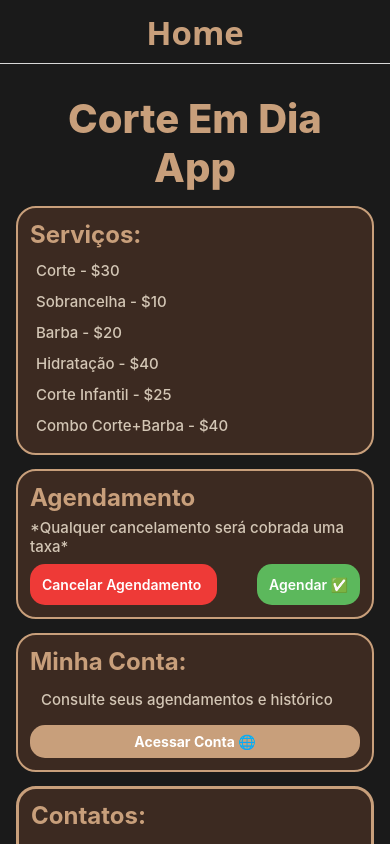
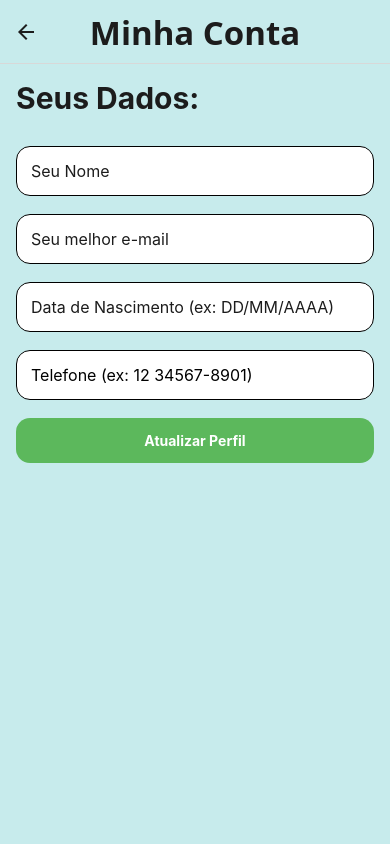
Before and after one commit to Crively/corte-em-dia-app, a React Native app: screen /MinhaConta in a window 390 px wide. Built offline with nearby package versions, Linux system fonts and the light colour scheme.

Commit message:
Feat: tela de conta e estilizacao

```diff
--- a/src/AppContainer.js
+++ b/src/AppContainer.js
@@ -26,6 +26,6 @@ const styles = StyleSheet.create({
 container: {
 padding: 16,
 flex: 1,
-backgroundColor: '#000000ff',
+backgroundColor: '#c7ebecff',
 },
 });
--- a/src/components/Header/Header.js
+++ b/src/components/Header/Header.js
@@ -13,5 +13,5 @@ return (
 
 const styles = StyleSheet.create({
 header: { marginVertical: 3, padding: 11 },
-title: { fontSize: 40, fontWeight: '800', color: '#C89F7B', textAlign: 'center' },
+title: { fontSize: 40, fontWeight: '800', color: '#1C1C1C', textAlign: 'center' },
 });
--- a/src/components/agenda/agenda.js
+++ b/src/components/agenda/agenda.js
@@ -29,9 +29,9 @@ return (
 
 
 const styles = StyleSheet.create({
-card:{ backgroundColor:'#3C2A21', padding:12, borderRadius:20, marginBottom:14,borderColor:'#C89F7B', borderWidth:2 },
-heading:{ fontWeight:'700', marginBottom:6, fontSize:24, color: '#C89F7B' },
-small:{ fontSize:15, marginBottom:8, fontWeight:'500', color: '#D3C6B5' },
+card:{ backgroundColor:'#ffffffff', padding:12, borderRadius:20, marginBottom:14,borderColor:'#1C1C1C', borderWidth:2 },
+heading:{ fontWeight:'700', marginBottom:6, fontSize:24, color: '#1C1C1C' },
+small:{ fontSize:15, marginBottom:8, fontWeight:'500', color: '#1C1C1C' },
 buttonsRow:{ flexDirection:'row', justifyContent:'space-between' },
 btn:{ paddingVertical:12, paddingHorizontal:12, borderRadius:15 },
 cancel:{ backgroundColor:'#ee3a37ff' },
--- a/src/components/conta/conta.js
+++ b/src/components/conta/conta.js
@@ -1,22 +1,24 @@
 import React from 'react';
 import { View, Text, StyleSheet, TouchableOpacity } from 'react-native';
+import { useNavigation } from '@react-navigation/native';
 
 
 export default function AccountCard(){
+const nnavigation = useNavigation();
 return (
 <View style={styles.card}>
 <Text style={styles.heading}>Minha Conta:</Text>
 <Text style={styles.item}>Consulte seus agendamentos e histórico</Text>
-<TouchableOpacity style={styles.button}><Text style={styles.buttonText}>Acessar Conta 🌐</Text></TouchableOpacity>
+<TouchableOpacity style={styles.button} onPress={() => nnavigation.navigate('MinhaConta')}><Text style={styles.buttonText}>Acessar Conta 🌐</Text></TouchableOpacity>
 </View>
 );
 }
 
 
 const styles = StyleSheet.create({
-card:{ backgroundColor:'#3C2A21', padding:12, borderRadius:20, marginBottom:14, borderColor:'#C89F7B', borderWidth:2 },
-heading:{ fontWeight:'700', marginBottom:6, fontSize:24, color: '#C89F7B' },
-item:{ marginVertical:7, marginHorizontal:10, padding:1, fontSize:15, fontWeight:'500', color: '#D3C6B5' },
-button:{ marginTop:8, backgroundColor:'#C89F7B', padding:8, borderRadius:15 },
+card:{ backgroundColor:'#ffffffff', padding:12, borderRadius:20, marginBottom:14, borderColor:'#1C1C1C', borderWidth:2 },
+heading:{ fontWeight:'700', marginBottom:6, fontSize:24, color: '#1C1C1C' },
+item:{ marginVertical:7, marginHorizontal:10, padding:1, fontSize:15, fontWeight:'500', color: '#1C1C1C' },
+button:{ marginTop:8, backgroundColor:'#1C1C1C', padding:8, borderRadius:15 },
 buttonText:{ color:'#fff', fontWeight:'700', textAlign:'center' }
 });
--- a/src/components/contato/contato.js
+++ b/src/components/contato/contato.js
@@ -15,8 +15,8 @@ return (
 
 
 const styles = StyleSheet.create({
-card:{ backgroundColor:'#3C2A21', padding:12, borderRadius:20, marginBottom:24, borderColor:'#C89F7B', borderWidth:3 },
-heading:{ fontWeight:'700', marginBottom:6, fontSize:24, color: '#C89F7B' },
+card:{ backgroundColor:'#ffffffff', padding:12, borderRadius:20, marginBottom:24, borderColor:'#1C1C1C', borderWidth:3 },
+heading:{ fontWeight:'700', marginBottom:6, fontSize:24, color: '#1C1C1C' },
 
-item:{ marginVertical:7, marginHorizontal:10, padding:1, fontSize:15, fontWeight:'500', color: '#D3C6B5' },
+item:{ marginVertical:7, marginHorizontal:10, padding:1, fontSize:15, fontWeight:'500', color: '#1C1C1C' },
 });
--- a/src/components/servicos/servicos.js
+++ b/src/components/servicos/servicos.js
@@ -19,7 +19,7 @@ return (
 
 
 const styles = StyleSheet.create({
-card:{backgroundColor:'#3C2A21', padding:12, borderRadius:20, marginBottom:14, borderColor:'#C89F7B', borderWidth:2,},
-heading:{fontSize:24, fontWeight:'700', marginBottom:6, color: '#C89F7B' },
-item:{marginVertical:5, marginHorizontal:5, padding:1, fontSize:15, fontWeight:'500', color: '#D3C6B5' },
+card:{backgroundColor:'#ffffffff', padding:12, borderRadius:20, marginBottom:14, borderColor:'#1C1C1C ', borderWidth:2,},
+heading:{fontSize:24, fontWeight:'700', marginBottom:6, color: '#1C1C1C' },
+item:{marginVertical:5, marginHorizontal:5, padding:1, fontSize:15, fontWeight:'500', color: '#1C1C1C' },
 });
--- a/src/main/Navigation.js
+++ b/src/main/Navigation.js
@@ -9,8 +9,8 @@ export default function Navigation() {
   return (
     <Stack.Navigator
       screenOptions={{
-        headerStyle: { backgroundColor: '#1A1A1A' },
-        headerTintColor: '#C89F7B',
+        headerStyle: { backgroundColor: '#c7ebecff' },
+        headerTintColor: '#1C1C1C',
         headerTitleStyle: {
           fontWeight: 'bold',
           fontSize: 33,
@@ -30,7 +30,7 @@ export default function Navigation() {
         options={{ title: 'Agendar Corte' }}
       />
       <Stack.Screen
-        name="Minha Conta"
+        name="MinhaConta"
         component={MinhaConta}
         options={{ title: 'Minha Conta' }}
       />
--- a/src/screens/agendamento.js
+++ b/src/screens/agendamento.js
@@ -32,6 +32,7 @@ style={styles.input}
 placeholder="Seu Nome"
 value={name}
 onChangeText={setName}
+placeholderTextColor='#1C1C1C'
 />
 
 
@@ -40,6 +41,7 @@ style={styles.input}
 placeholder="Serviço Desejado (ex: Corte, Barba)"
 value={service}
 onChangeText={setService}
+placeholderTextColor='#1C1C1C'
 />
 
 
@@ -48,6 +50,7 @@ style={styles.input}
 placeholder="Data do Agendamento (ex: 25/10/2025)"
 value={date}
 onChangeText={setDate}
+placeholderTextColor='#1C1C1C'
 />
 
 <TextInput
@@ -55,6 +58,7 @@ style={styles.input}
 placeholder="Hora do Agendamento (ex: 14:30)"
 value={time}
 onChangeText={setTime}
+placeholderTextColor='#1C1C1C'
 />
 
 
@@ -70,18 +74,18 @@ const styles = StyleSheet.create({
 container: {
 flex: 1,
 padding: 16,
-backgroundColor: '#000000ff',
+backgroundColor: '#c7ebecff',
 },
 title: {
 fontSize: 30,
 fontWeight: '700',
 marginBottom: 30,
-color: '#ffffff',
+color: '#1C1C1C',
 },
 input: {
-backgroundColor: '#f3be6eff',
+backgroundColor: '#ffffffff',
 borderWidth: 1,
-borderColor: '#000000ff',
+borderColor: '#1C1C1C',
 borderRadius: 14,
 padding: 14,
 marginBottom: 18,
--- a/src/screens/homeScreen.js
+++ b/src/screens/homeScreen.js
@@ -23,6 +23,6 @@ return (
 const styles = StyleSheet.create({
 container: {
 padding: 16,
-backgroundColor: '#1A1A1A',
+backgroundColor: '#c7ebecff',
 },
 });
--- a/src/screens/minhaConta.js
+++ b/src/screens/minhaConta.js
@@ -1,19 +1,104 @@
-import React from 'react';
-import { View, Text, StyleSheet } from 'react-native';
+import React, { useState } from 'react';
+import { View, Text, TextInput, TouchableOpacity, StyleSheet, Alert } from 'react-native';
 
 
-export default function MinhaConta() {
+export default function Conta() {
+const [user, setUser] = useState('');
+const [email, setEmail] = useState('');
+const [idade, setIdade] = useState('');
+const [telefone, setTelefone] = useState('');
+
+
+const handleSubmit = () => {
+if (!user || !email || !idade || !telefone) {
+Alert.alert('Erro', 'Por favor, preencha todos os campos.');
+return;
+}
+Alert.alert('Sucesso', `Perfil de ${user} atualizado com sucesso!`);
+setUser('');
+setEmail('');
+setIdade('');
+setTelefone('');
+};
+
+
 return (
 <View style={styles.container}>
-<Text style={styles.title}>Minha Conta</Text>
-<Text style={styles.text}>Aqui você poderá consultar seus agendamentos e histórico.</Text>
+<Text style={styles.title}>Seus Dados:</Text>
+
+
+<TextInput
+style={styles.input}
+placeholder="Seu Nome"
+value={user}
+onChangeText={setUser}
+placeholderTextColor='#1C1C1C'
+/>
+
+
+<TextInput
+style={styles.input}
+placeholder="Seu melhor e-mail"
+value={email}
+onChangeText={setEmail}
+placeholderTextColor='#1C1C1C'
+/>
+
+
+<TextInput
+style={styles.input}
+placeholder="Data de Nascimento (ex: DD/MM/AAAA)"
+value={idade}
+onChangeText={setIdade}
+placeholderTextColor='#1C1C1C'
+/>
+
+<TextInput
+style={styles.input}
+placeholder="Telefone (ex: 12 34567-8901)"
+value={telefone}
+onChangeText={setTelefone}
+v
+/>
+
+
+<TouchableOpacity style={styles.button} onPress={handleSubmit}>
+<Text style={styles.buttonText}>Atualizar Perfil</Text>
+</TouchableOpacity>
 </View>
 );
 }
 
 
 const styles = StyleSheet.create({
-container: { flex: 1, padding: 16, backgroundColor: '#fff' },
-title: { fontSize: 22, fontWeight: '700', marginBottom: 10 },
-text: { fontSize: 16 },
+container: {
+flex: 1,
+padding: 16,
+backgroundColor: '#c7ebecff',
+},
+title: {
+fontSize: 30,
+fontWeight: '700',
+marginBottom: 30,
+color: '#1C1C1C',
+},
+input: {
+backgroundColor: '#ffffffff',
+borderWidth: 1,
+borderColor: '#000000ff',
+borderRadius: 14,
+padding: 14,
+marginBottom: 18,
+fontSize: 16,
+},
+button: {
+backgroundColor: '#5cb85c',
+padding: 14,
+borderRadius: 14,
+alignItems: 'center',
+},
+buttonText: {
+color: '#fff',
+fontWeight: '700',
+},
 });
```
